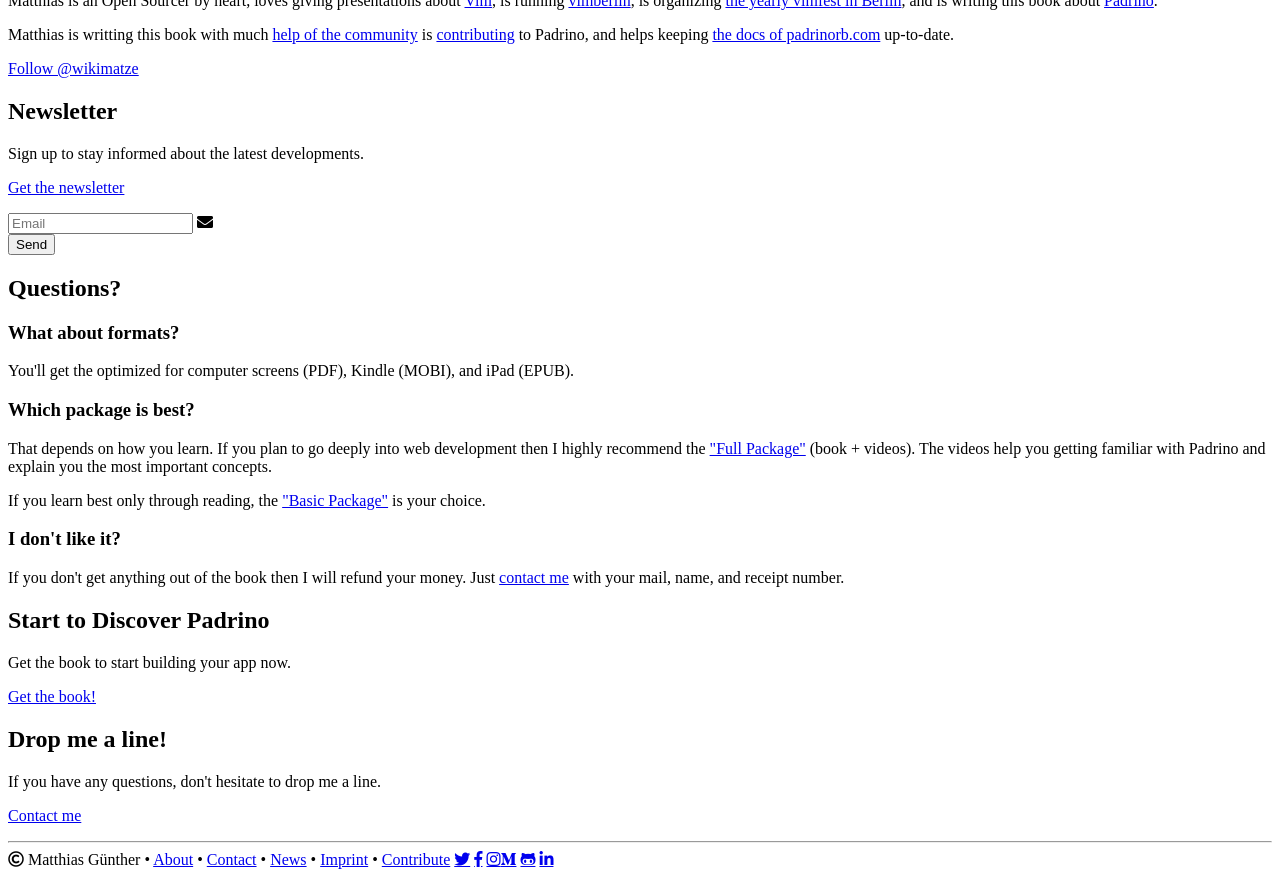
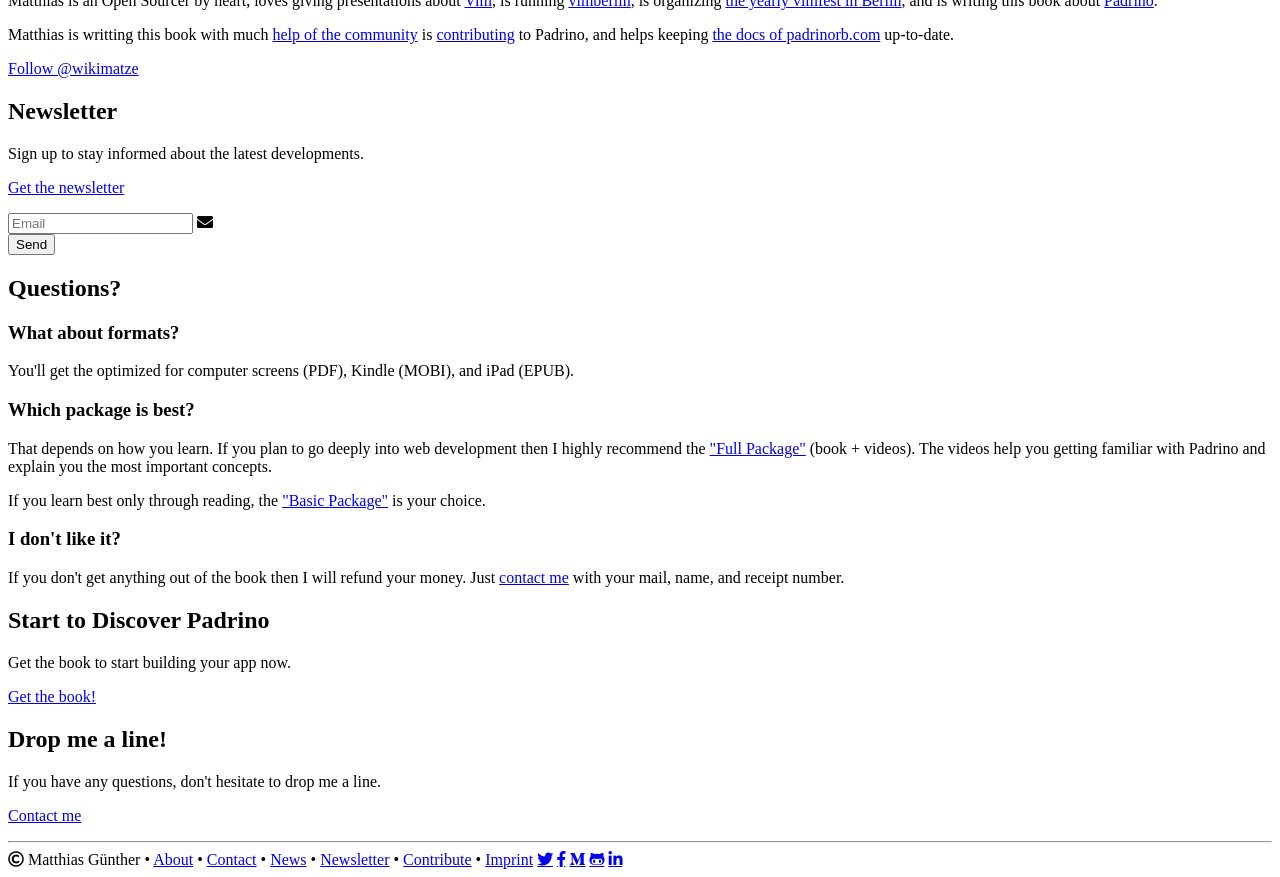
Before and after one commit to padrinobook/padrinobook.com, a Jekyll site: the page built from index.md, in a window 1280 px wide and 900 px high, scrolled down 2490 px, cut to the strip 23-900 px from the top of the window. Built offline with Jekyll 4.4.1, drawn with Linux system fonts in a browser that asks for light colours; nearby versions of some CDN libraries.

Commit message:
Link newsletter also in the footer

```diff
--- a/_layouts/default.html
+++ b/_layouts/default.html
@@ -148,12 +148,13 @@
           <span class="footer-separater">&bull;</span>
           <a class="footer-desktop" href="/news">News</a>
           <span class="footer-separater">&bull;</span>
-          <a class="footer-desktop" href="/imprint">Imprint</a>
+          <a class="footer-desktop" href="https://wikimatze.us6.list-manage.com/subscribe/post?u=4010f8ce18503766e176536f1&id=198f8c0321">Newsletter</a>
           <span class="footer-separater">&bull;</span>
           <a class="footer-desktop" href="/contribute">Contribute</a>
+          <span class="footer-separater">&bull;</span>
+          <a class="footer-desktop" href="/imprint">Imprint</a>
           <a class="footer-mobile fab fa-twitter is-hidden-tablet" href="https://twitter.com/padrinobook" title="Follow padrinobook on twitter"></a>
           <a class="footer-mobile fab fa-facebook-f is-hidden-tablet" href="https://www.facebook.com/padrinobook" title="Follow padrinobook on facebook"></a>
-          <a class="footer-mobile fab fa-instagram is-hidden-tablet" href="https://www.instagram.com/padrinobook/" title="Follow padrinobook on Instagram"</a>
           <a class="footer-mobile fab fa-medium-m is-hidden-tablet" href="https://medium.com/@padrinobook" title="Follow padrinobook on medium"></a>
           <a class="footer-mobile fab fa-github-alt is-hidden-tablet" href="https://github.com/padrinobook" title="Follow padrinobook on GitHub"></a>
           <a class="footer-mobile fab fa-linkedin-in is-hidden-tablet" href="https://www.linkedin.com/groups/8687222" title="Follow padrinobook on LinkedIn"></a>
```
Also changed, not shown: index.md (line endings or trailing spaces).
